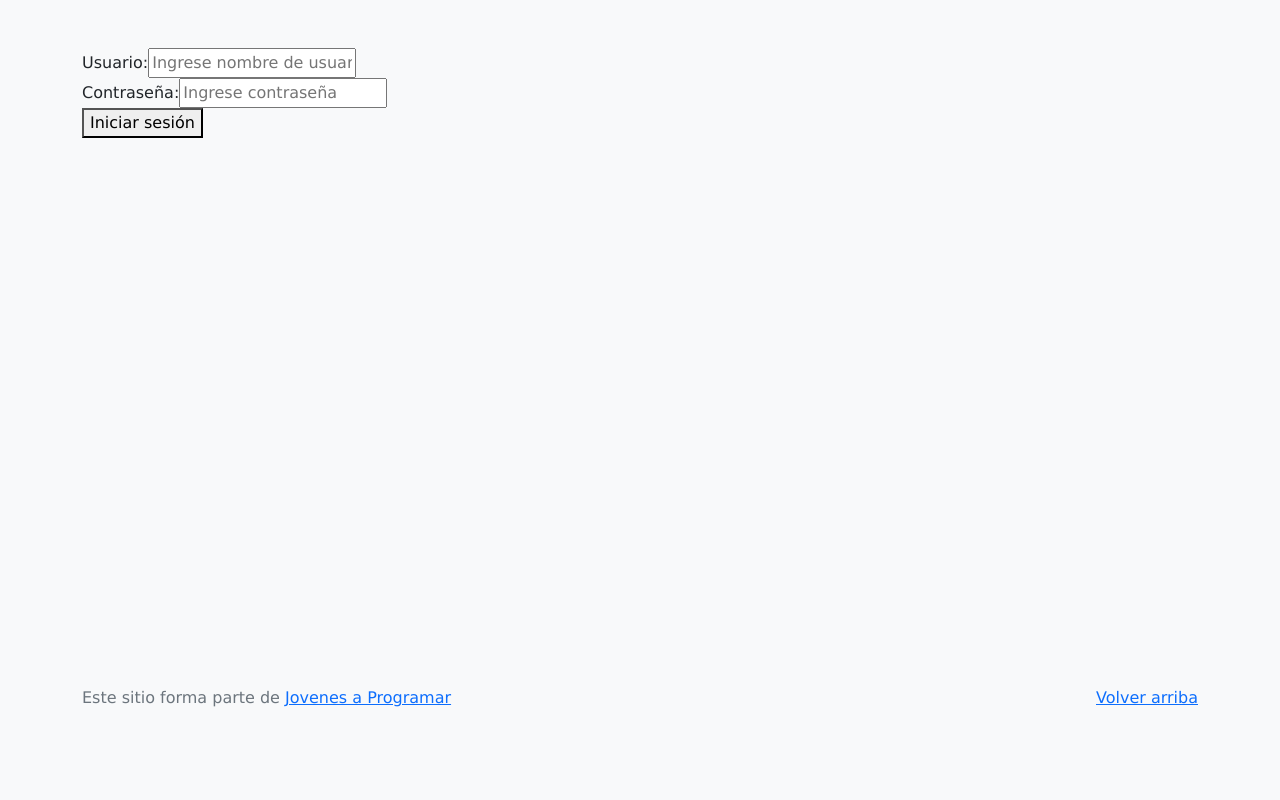
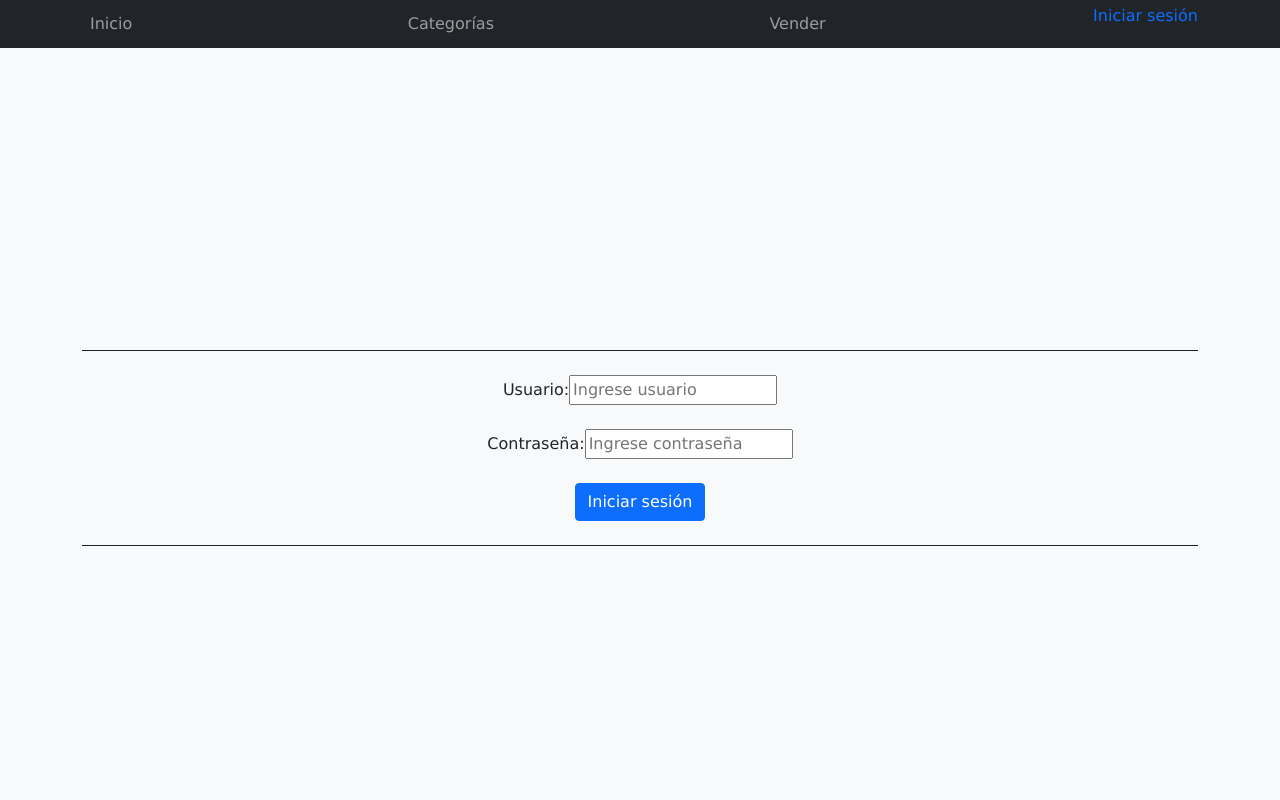
Before and after one commit to Fitzroyfang/Proyecto-final, a plain HTML site: page login.html in a window 1280 px wide. Shown: the top 800 px of the page. Drawn offline with Linux system fonts and the light colour scheme.

Commit message:
agregado login en la barra superior, estilizado el login

```diff
--- a/js/login.js
+++ b/js/login.js
@@ -10,7 +10,7 @@ document.addEventListener('DOMContentLoaded', ()=>{
         }else if (user!='' && pass===''){
             alert("Por favor ingrese contraseña")
         }else {
-            alert("Por fevor ingrese usuario y contraseña")
+            alert("Por favor ingrese usuario y contraseña")
         }
     })
 })
--- a/login.html
+++ b/login.html
@@ -17,12 +17,37 @@
 </head>
 
 <body>
-  <main class="mt-5">
+  <nav class="navbar navbar-expand-lg navbar-dark bg-dark p-1">
     <div class="container">
-      <div class="login">
-        <label for="usuario" class="login-data">Usuario:<input type=text id="usuario" placeholder="Ingrese nombre de usuario"> </label> <br>
-        <label for="password" class="login-data">Contraseña:<input type=password id="password" placeholder="Ingrese contraseña"> </label> <br>
-        <button class="btn-login" id="btn-inicio">Iniciar sesión</button>
+      <button class="navbar-toggler" type="button" data-bs-toggle="collapse" data-bs-target="#navbarNav"
+        aria-controls="navbarNav" aria-expanded="false" aria-label="Toggle navigation">
+        <span class="navbar-toggler-icon"></span>
+      </button>
+      <div class="collapse navbar-collapse" id="navbarNav">
+        <ul class="navbar-nav w-100 justify-content-between">
+          <li class="nav-item">
+            <a class="nav-link" href="index.html">Inicio</a>
+          </li>
+          <li class="nav-item">
+            <a class="nav-link" href="categories.html">Categorías</a>
+          </li>
+          <li class="nav-item">
+            <a class="nav-link" href="sell.html">Vender</a>
+          </li>
+          <li class="nav-item">
+            <a class="nav-item" href="login.html">Iniciar sesión</a>
+          </li>
+        </ul>
+      </div>
+    </div>
+  </nav>
+  <main class="d-flex justify-content-center
+  align-items-center vh-100">
+    <div class="container">
+      <div class="login border border-dark border-start-0 border-end-0 text-center">
+        <br> <label for="usuario" class="login-data">Usuario:<input type=text id="usuario" placeholder="Ingrese usuario"> </label> <br> <br>
+        <label for="password" class="login-data">Contraseña:<input type=password id="password" placeholder="Ingrese contraseña"> </label> <br> <br>
+        <button type="button" class="btn btn-primary" id="btn-inicio">Iniciar sesión</button> <br> <br>
       </div>
     </div>
   </main>
```
Also changed, not shown: categories.html (+1 -0 lines), index.html (+1 -0 lines), product-info.html (+1 -0 lines), products.html (+1 -0 lines), sell.html (+1 -0 lines).
